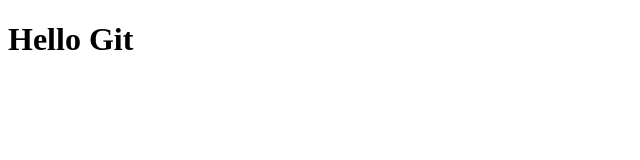
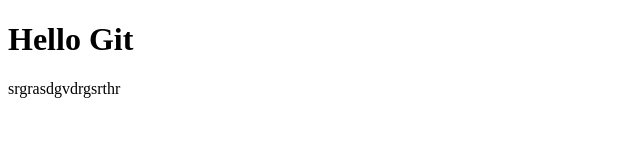
Before and after one commit to shiryaev145/Project, a plain HTML site: page index.html in a window 1280 px wide. Shown: the whole page, without its empty margins (0-640 px from the left). Drawn offline with Linux system fonts and the light colour scheme.

Commit message:
3 commit

```diff
--- a/index.html
+++ b/index.html
@@ -6,5 +6,6 @@
 </head>
 <body>
 	<h1>Hello Git</h1>
+	<div>srgrasdgvdrgsrthr</div>
 </body>
 </html>
```
